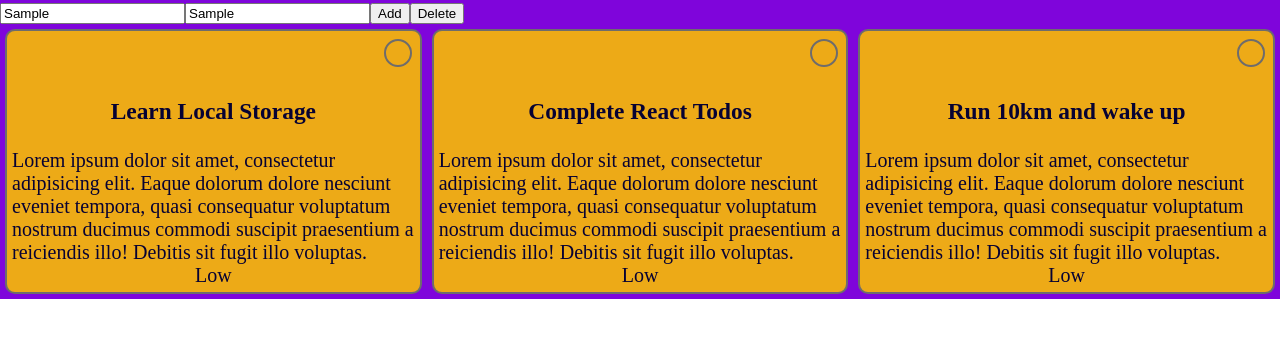
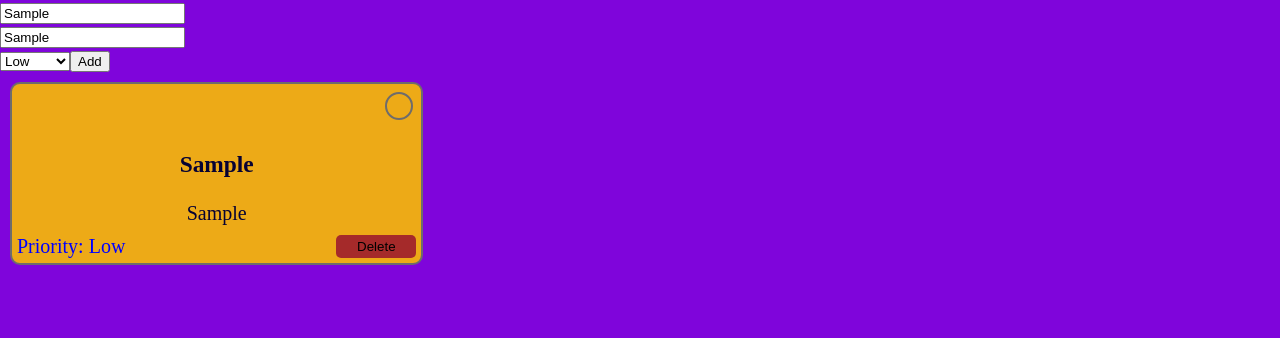
Before and after one commit to CatWeb-projects/React-Advanced-Todo, a React (Create React App) app: page / in a window 1280 px wide. Both pictures are taken after typing "Sample", "Sample" into the empty fields and a click on the button "Add". Shown: the top 338 px of the page. Built offline with nearby package versions, Linux system fonts and the light colour scheme.

Commit message:
progress-v2

```diff
--- a/src/index.tsx
+++ b/src/index.tsx
@@ -1,7 +1,7 @@
 import React from 'react';
 import ReactDOM from 'react-dom';
 import './index.css';
-import {App} from './App';
+import { App } from './App';
 
 ReactDOM.render(
   <React.StrictMode>
--- a/src/styles.scss
+++ b/src/styles.scss
@@ -1,7 +1,8 @@
 @import './ui//organism/TodosMain/TodosMain.scss';
 @import './ui/molecules/TodosList/TodoList.scss';
 
-body,html {
+body,
+html {
   margin: 0;
   padding: 0;
   font-size: 20px;
--- a/src/ui/atoms/TodosItem/TodoItem.tsx
+++ b/src/ui/atoms/TodosItem/TodoItem.tsx
@@ -1,5 +1,4 @@
-import React from 'react'
-import { title } from 'process'
+import React, { useCallback, useState } from 'react';
 
 interface ItemProps {
   id: number;
@@ -9,16 +8,32 @@ interface ItemProps {
   priorityLevel: string;
 }
 
-export const TodoItem = (props:any) => {
-  const {title, id, description, isCompleted, priorityLevel} = props.todoProps
+export const TodoItem = (props: any) => {
+  const {
+    title,
+    id,
+    description,
+    isCompleted,
+    priorityLevel
+  } = props.todoProps;
+
   return (
-    <div className="each-item" key={id}>
+    <div className="each-item" key={id} onChange={props.onChange}>
       <div className="each-item__checkbox-div">
-        <input type="checkbox" value={isCompleted}/>
+        <input type="checkbox" value={isCompleted} />
       </div>
-      <h3 onChange={props.onChange}>{title}</h3>
-      <span>{description}</span>
-      <span>{priorityLevel}</span>
+      <div>
+        <h3>{title}</h3>
+      </div>
+      <div>
+        <span>{description}</span>
+      </div>
+      <div className="each-item__button-div">
+        <form onSubmit={props.deleteTodoProp}>
+          <span>Priority: {priorityLevel}</span>
+          <button>Delete</button>
+        </form>
+      </div>
     </div>
-  )
-}
+  );
+};
--- a/src/ui/molecules/TodosList/TodoList.scss
+++ b/src/ui/molecules/TodosList/TodoList.scss
@@ -1,9 +1,13 @@
 .todos-wrapper {
-  display: flex;
+  &__mapping {
+    display: grid;
+    grid-template-columns: repeat(3, 1fr);
+    grid-gap: 10px;
+    grid-auto-rows: 1fr;
+    padding: 10px;
+  }
 }
 .each-item {
-  width: 33%;
-  margin: 5px;
   padding: 5px;
   display: flex;
   flex-direction: column;
@@ -15,6 +19,27 @@
   color: #070233;
   &__checkbox-div {
     align-self: flex-end;
+  }
+  &__button-div {
+    display: flex;
+    align-items: flex-end;
+    width: 100%;
+    height: 100%;
+    margin-top: 10px;
+    color: blue;
+    form {
+      display: flex;
+      justify-content: space-between;
+      width: 100%;
+    }
+    button {
+      background-color: brown;
+      border: none;
+      outline: none;
+      border-radius: 5px;
+      width: 80px;
+      cursor: pointer;
+    }
   }
   input {
     -webkit-appearance: none;
--- a/src/ui/molecules/TodosList/TodosList.tsx
+++ b/src/ui/molecules/TodosList/TodosList.tsx
@@ -1,29 +1,5 @@
-import React, { useState, useEffect } from 'react'
-import { TodoItem } from '../../atoms/TodosItem/TodoItem'
-
-const TodosAttr = [
-  {
-    id: 1,
-    title: 'Learn Local Storage',
-    description: 'Lorem ipsum dolor sit amet, consectetur adipisicing elit. Eaque dolorum dolore nesciunt eveniet tempora, quasi consequatur voluptatum nostrum ducimus commodi suscipit praesentium a reiciendis illo! Debitis sit fugit illo voluptas.',
-    isCompleted: false,
-    priorityLevel: 'Low'
-  },
-  {
-    id: 2,
-    title: 'Complete React Todos',
-    description: 'Lorem ipsum dolor sit amet, consectetur adipisicing elit. Eaque dolorum dolore nesciunt eveniet tempora, quasi consequatur voluptatum nostrum ducimus commodi suscipit praesentium a reiciendis illo! Debitis sit fugit illo voluptas.',
-    isCompleted: false,
-    priorityLevel: 'Low'
-  },
-  {
-    id: 3,
-    title: 'Run 10km and wake up',
-    description: 'Lorem ipsum dolor sit amet, consectetur adipisicing elit. Eaque dolorum dolore nesciunt eveniet tempora, quasi consequatur voluptatum nostrum ducimus commodi suscipit praesentium a reiciendis illo! Debitis sit fugit illo voluptas.',
-    isCompleted: false,
-    priorityLevel: 'Low'
-  },
-]
+import React, { useState, useEffect, useCallback } from 'react';
+import { TodoItem } from '../../atoms/TodosItem/TodoItem';
 
 interface Todos {
   id: number;
@@ -33,19 +9,87 @@ interface Todos {
   priorityLevel: string;
 }
 
-export const TodosList = (props:any) => {
-  const [todos, setTodos] = useState<any>()
+export const TodosList = (props: any) => {
+  const [todos, setTodos] = useState<any>([]);
+  const [title, setTitle] = useState<any>();
+  const [descr, setDescr] = useState<any>();
+  const [priority, setPriority] = useState<any>('Low');
+
+  const addTitle = useCallback((e: any) => {
+    setTitle(e.target.value);
+  }, []);
+
+  const addDescr = useCallback((e: any) => {
+    setDescr(e.target.value);
+  }, []);
+
+  const addPriority = useCallback((e: any) => {
+    setPriority(e.target.value);
+  }, []);
+
+  const addTodo = useCallback(
+    (e: any) => {
+      e.preventDefault();
+      setTodos([
+        {
+          id: todos.length ? todos[0].id + 1 : 1,
+          title: title,
+          description: descr,
+          isCompleted: false,
+          priorityLevel: priority
+        },
+        ...todos
+      ]);
+      setTitle(title);
+      setDescr(descr);
+      setPriority(priority);
+      // if (priority === 'High' || (todos.length) == todos[0].id) {
+      //   console.log(todos.length)
+      //   console.log(todos[0].id)
+      // }
+    },
+    [title, descr, priority, todos]
+  );
+
+  const deleteTodo = useCallback(
+    (todo) => (e: any) => {
+      setTodos(todos.filter((otherTodo: any) => otherTodo !== todo));
+      console.log(todos);
+    },
+    [todos]
+  );
 
   useEffect(() => {
-    setTodos(TodosAttr);
+    setTodos(todos);
+    console.log(todos);
   }, [todos]);
 
   return (
     <div className="todos-wrapper">
+      <div className="todos-wrapper__form">
+        <form onSubmit={addTodo}>
+          <input onChange={addTitle} type="text" placeholder="Title" />
+          <br />
+          <input onChange={addDescr} type="text" placeholder="Description" />
+          <br />
+          <select onChange={addPriority}>
+            <option value="Low">Low</option>
+            <option value="Medium">Medium</option>
+            <option value="High">High</option>
+          </select>
+          <button>Add</button>
+        </form>
+      </div>
+      <div className="todos-wrapper__mapping">
         {todos &&
           todos.map((todo: Todos) => (
-          <TodoItem todoProps={todo} key={todo.id} onChange={props.onChange}/>
+            <TodoItem
+              todoProps={todo}
+              key={todo.id}
+              deleteTodoProp={deleteTodo(todo)}
+            />
           ))}
       </div>
-  )
-}
+    </div>
+  );
+};
--- a/src/ui/organism/TodosMain/TodosMain.scss
+++ b/src/ui/organism/TodosMain/TodosMain.scss
@@ -1,5 +1,7 @@
 .main-container {
   width: 100%;
+  min-height: 100vh;
   height: auto;
+  max-height: 100%;
   background-color: #7f05db;
 }
--- a/src/ui/organism/TodosMain/TodosMain.tsx
+++ b/src/ui/organism/TodosMain/TodosMain.tsx
@@ -1,25 +1,10 @@
-import React, {useState, useEffect} from 'react'
-import { TodosList } from '../../molecules/TodosList/TodosList'
+import React, { useState, useCallback, useEffect } from 'react';
+import { TodosList } from '../../molecules/TodosList/TodosList';
 
-
-
-export const TodosMain:any = () => {
-  const [addTodo, setAddTodo] = useState<any>()
-  const [title, setTitle] = useState<any>()
-
-  const addTitle = (e:any) => {
-    e.preventDefault();
-    setTitle(e.target.value)
-  }
-  console.log(title)
-
+export const TodosMain: any = () => {
   return (
     <div className="main-container">
-      <input onChange={addTitle} type="text" placeholder="Title"/>
-      <input type="text"/>
-      <button onSubmit={addTitle}>Add</button>
-      <button>Delete</button>
       <TodosList />
     </div>
-  )
-}
+  );
+};
```
Also changed, not shown: src/App.tsx (+4 -4 lines). Lines whose indentation alone changed are shown as unchanged.
